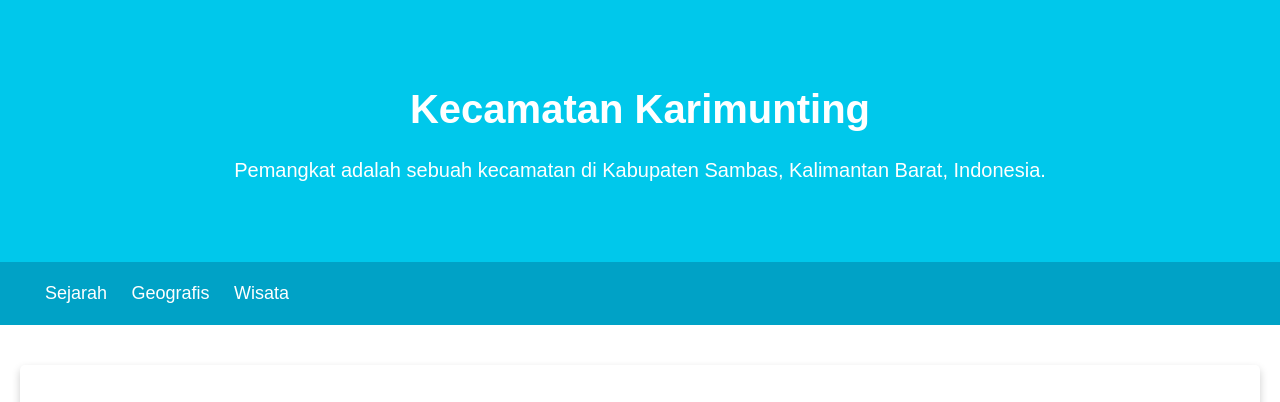
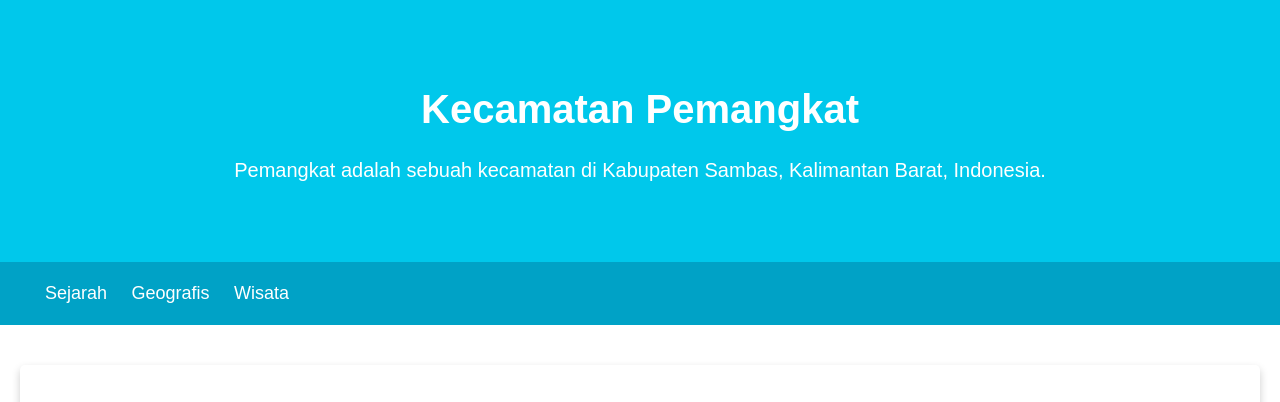
Before and after one commit to shidiqfzr/pmkm-learn-web, a plain HTML site: page index.html in a window 1280 px wide. Shown: the top 402 px of the page. Drawn offline with Linux system fonts and the light colour scheme.

Commit message:
fix the content

```diff
--- a/index.html
+++ b/index.html
@@ -11,7 +11,7 @@
   <body>
     <header>
       <div class="jumbotron">
-        <h1>Kecamatan Karimunting</h1>
+        <h1>Kecamatan Pemangkat</h1>
         <p>Pemangkat adalah sebuah kecamatan di Kabupaten Sambas, Kalimantan Barat, Indonesia.</p>
       </div>
       <nav>
```
Also changed, not shown: assets/image/sejarah.jpg.
